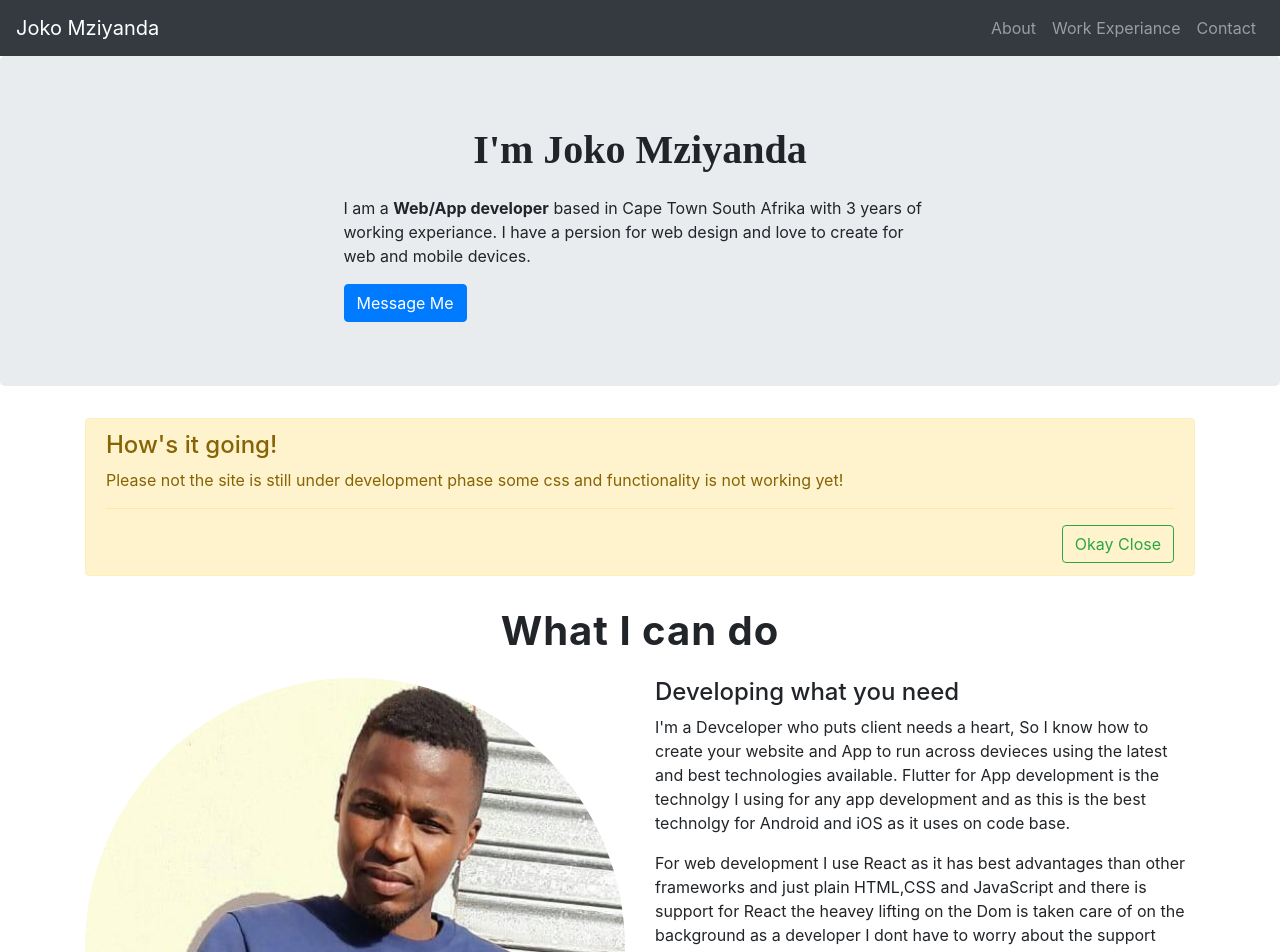
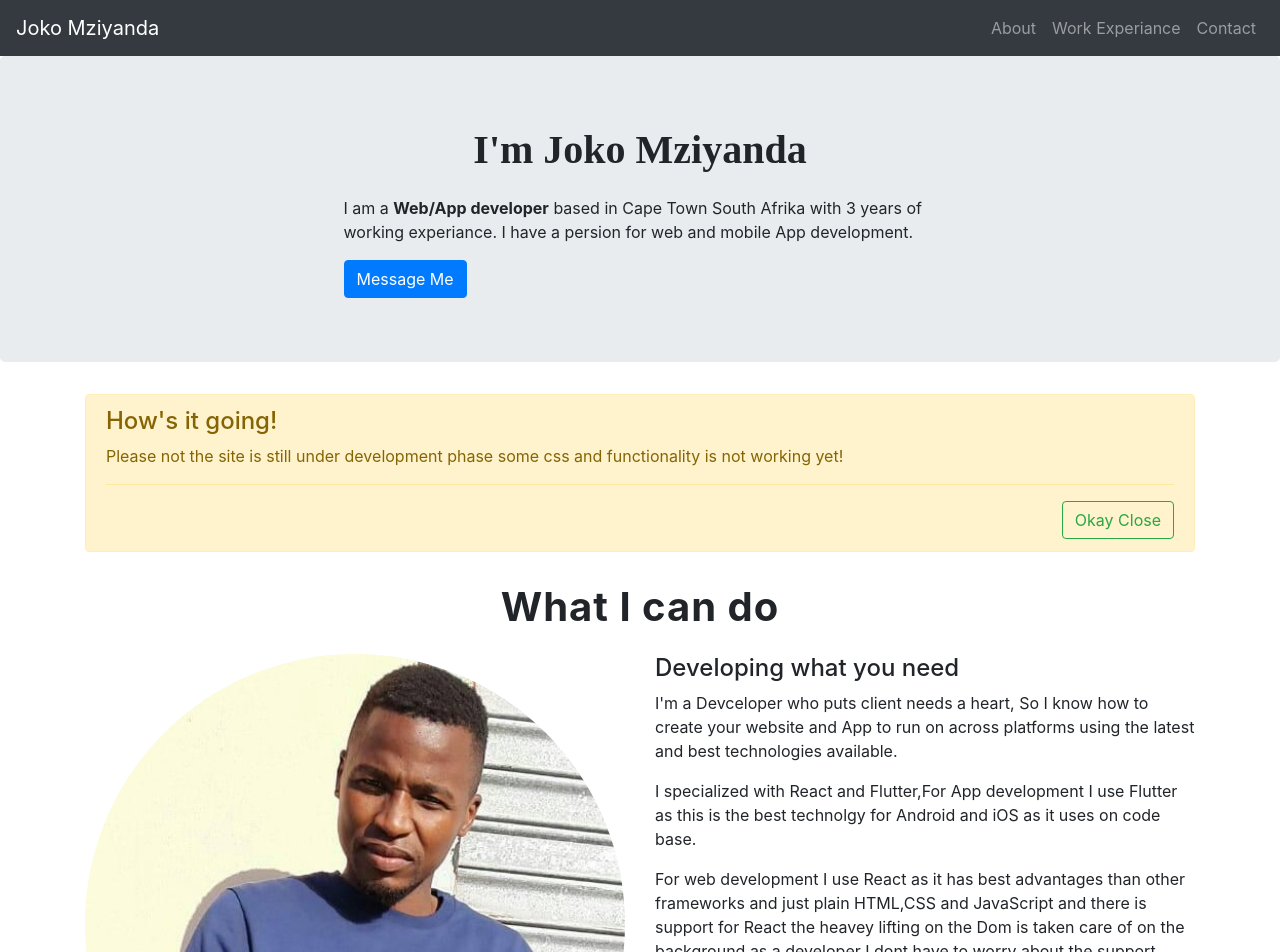
Before and after one commit to mziyandajoko/resume, a React (Create React App) app: page / in a window 1280 px wide. Shown: the top 952 px of the page. Built offline with nearby package versions, Linux system fonts and the light colour scheme.

Commit message:
adjust content

```diff
--- a/src/components/Footer.jsx
+++ b/src/components/Footer.jsx
@@ -40,7 +40,7 @@ function Footer() {
         <p><a href="#" class="icoGithub" title="GitHub"><i class="fa fa-GitHub"></i>GitHub</a></p>
         </div>
       </div>
-    	<div class="col-md-3">
+    	<div class="col-md-3 col-sm-6">
       <p><a href="#" class="icoBitBucket" title="BitBucket"><i class="fa fa-BitBucket"></i>BitBucket</a></p>
 		</div>
     </div>
--- a/src/pages/About.jsx
+++ b/src/pages/About.jsx
@@ -48,8 +48,7 @@ class About extends Component {
                   <p>
                     I am a <strong>Web/App developer</strong> based in Cape Town South
                     Afrika with 3 years of working experiance. I have a persion
-                    for web design and love to create for web and mobile
-                    devices.
+                    for web and mobile App development.
                   </p>
                   <Button href="/pages/Contact">Message Me</Button>
               </Col>
@@ -75,10 +74,10 @@ class About extends Component {
               <div>
                 <p>
                   I'm a Devceloper who puts client needs a heart, So I know how
-                  to create your website and App to run across devieces using
-                  the latest and best technologies available. Flutter for App
-                  development is the technolgy I using for any app development
-                  and as this is the best technolgy for Android and iOS as it
+                  to create your website and App to run on across platforms using
+                  the latest and best technologies available.</p>
+                  <p>I specialized with React and  Flutter,For App
+                  development I use Flutter as this is the best technolgy for Android and iOS as it
                   uses on code base.
                 </p>
                 <p>
```
